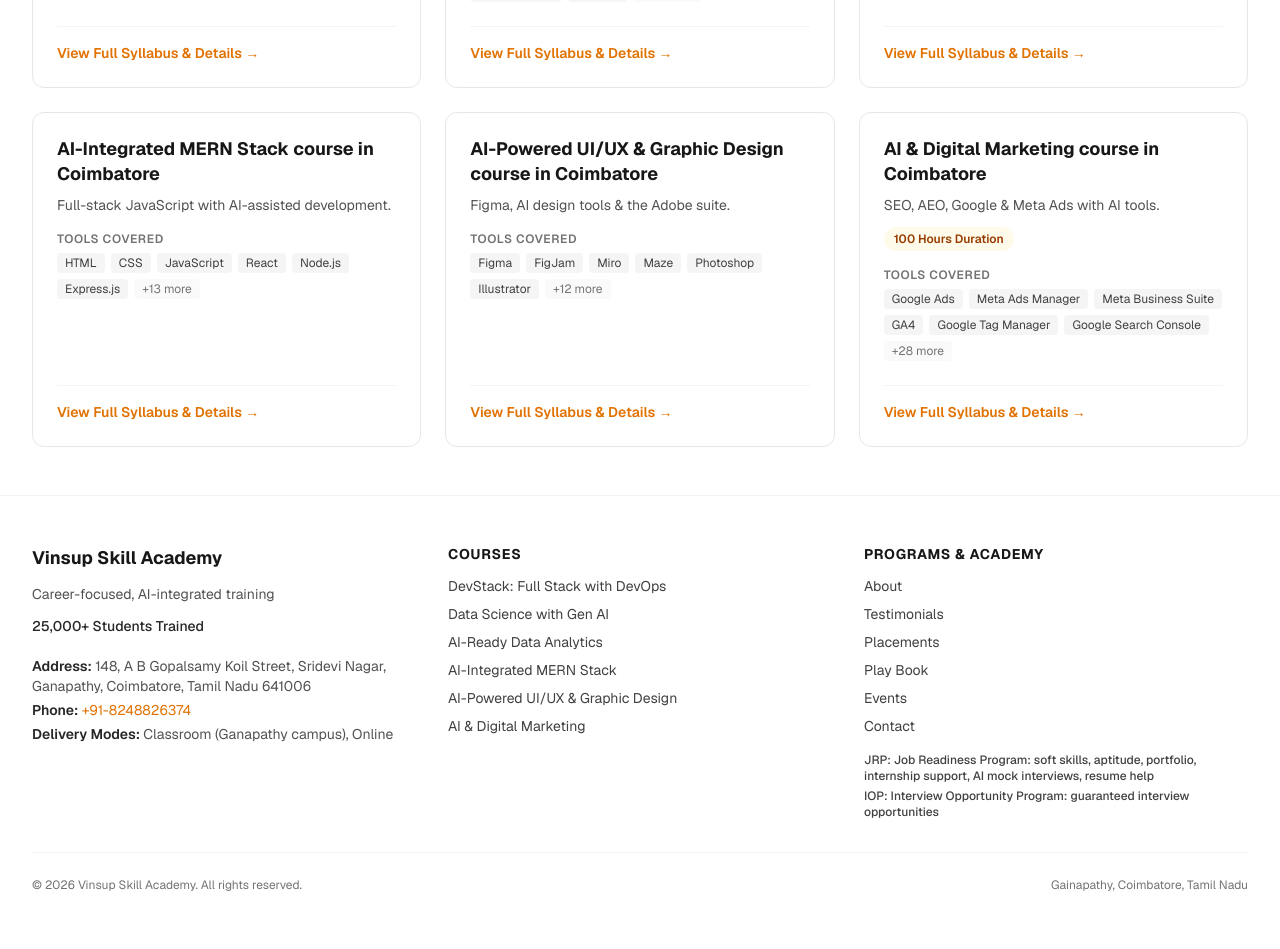
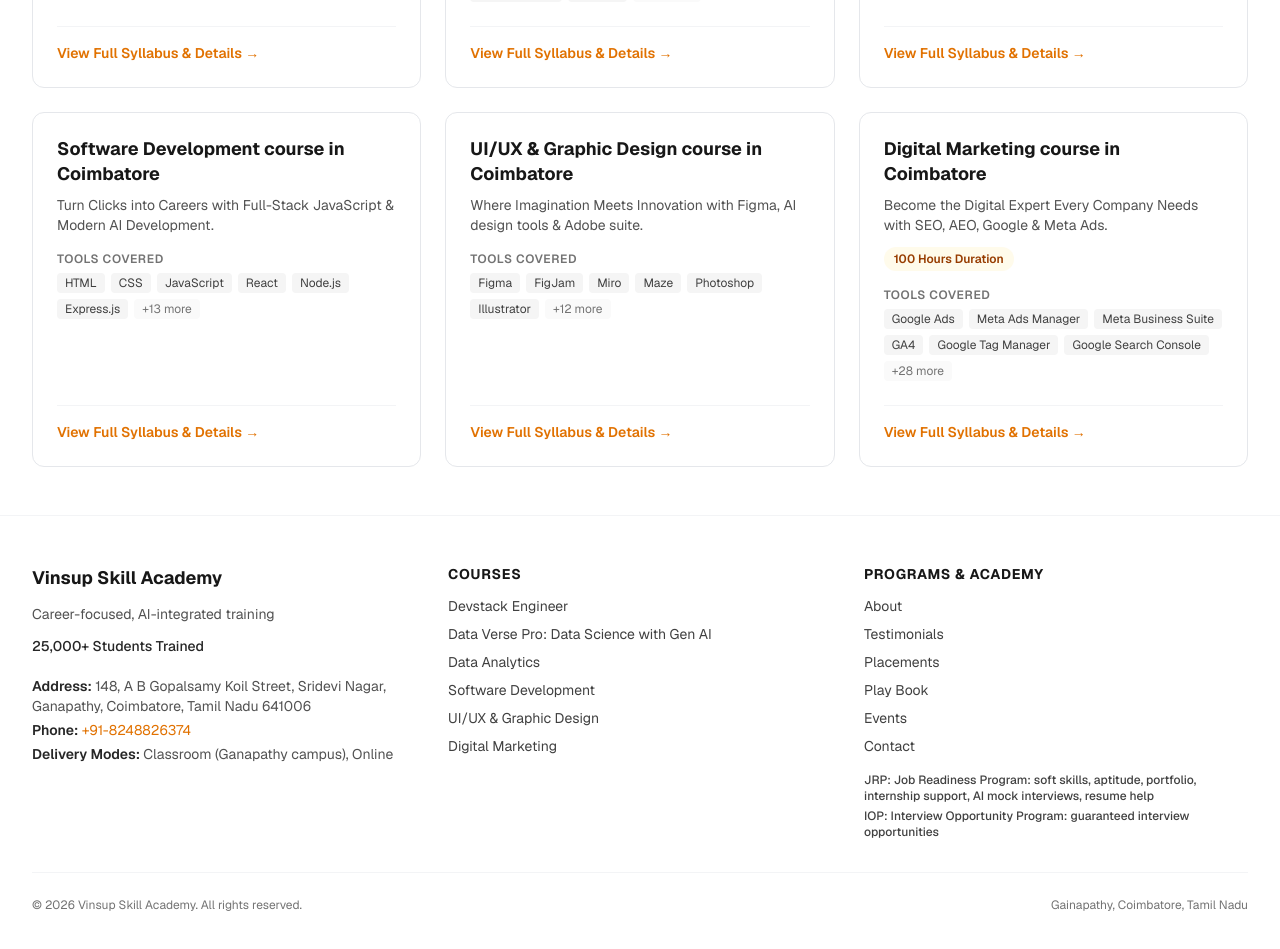
Before and after one commit to realresultdev-com/Visup-Skill-Academy, a Next.js app: page / in a window 1280 px wide. Shown: the part 1440-2389 px from the top of the page. Built offline with nearby package versions, Linux system fonts and the light colour scheme.

Commit message:
Create dedicated SEO pages and routes for each hero slider course

```diff
--- a/src/app/sitemap.ts
+++ b/src/app/sitemap.ts
@@ -1,5 +1,5 @@
 import type { MetadataRoute } from "next";
-import { siteData, coursesData } from "@/data/academyData";
+import { siteData, getAllCourseSlugs } from "@/data/academyData";
 
 export default function sitemap(): MetadataRoute.Sitemap {
   const baseUrl = siteData.url.endsWith("/")
@@ -24,8 +24,8 @@ export default function sitemap(): MetadataRoute.Sitemap {
     priority: route === "" ? 1.0 : route === "/courses" ? 0.9 : 0.8,
   }));
 
-  const courseEntries: MetadataRoute.Sitemap = coursesData.map((course) => ({
-    url: `${baseUrl}/courses/${course.slug}`,
+  const courseEntries: MetadataRoute.Sitemap = getAllCourseSlugs().map((slug) => ({
+    url: `${baseUrl}/courses/${slug}`,
     lastModified: "2026-11-17",
     changeFrequency: "weekly",
     priority: 0.9,
--- a/src/components/HeroSlider.tsx
+++ b/src/components/HeroSlider.tsx
@@ -19,7 +19,7 @@ export const heroSlides: HeroSlide[] = [
     badges: ["Project Based Learning", "Expert Mentorship", "Hands on Internship"],
     subtext: "Click to unlock your job-ready future!",
     ctaText: "Grab Your Seat",
-    ctaLink: "/courses/devstack-fullstack-devops",
+    ctaLink: "/courses/devstack-engineer",
   },
   {
     tagline: "Excel to AI in One Powerful Journey !",
@@ -43,7 +43,7 @@ export const heroSlides: HeroSlide[] = [
     badges: ["Project Based Learning", "Expert Mentorship", "Live Project Internship"],
     subtext: "One Click Closer to Your Dream Career !",
     ctaText: "Get Started Today",
-    ctaLink: "/courses/mern-stack",
+    ctaLink: "/courses/software-development",
   },
   {
     tagline: "Where Imagination Meets Innovation",
--- a/src/data/academyData.ts
+++ b/src/data/academyData.ts
@@ -38,13 +38,22 @@ export interface CourseFAQ {
   a: string;
 }
 
+export interface CourseHeroInfo {
+  tagline: string;
+  badges: string[];
+  subtext: string;
+  ctaText: string;
+}
+
 export interface Course {
   slug: string;
+  aliases?: string[];
   h1: string;
   subtitle: string;
   seoTitle?: string;
   metaDescription: string;
   keywords: string[];
+  heroInfo: CourseHeroInfo;
   durationHours: number | null;
   modules: CourseModule[] | null;
   tools: string[];
@@ -90,19 +99,27 @@ export const siteData: SiteData = {
 
 export const coursesData: Course[] = [
   {
-    slug: "devstack-fullstack-devops",
-    h1: "DevStack: Full Stack with DevOps course in Coimbatore",
+    slug: "devstack-engineer",
+    aliases: ["devstack-fullstack-devops"],
+    h1: "Devstack Engineer course in Coimbatore",
     subtitle:
       "Full stack web development with React, Node.js, MongoDB and DevOps tools like Git, Docker and Jenkins.",
-    seoTitle: "Full Stack Developer Course with DevOps in Coimbatore | DevStack | Vinsup",
+    seoTitle: "Devstack Engineer Course in Coimbatore | Full Stack & DevOps | Vinsup",
     metaDescription:
-      "DevStack full stack + DevOps course in Coimbatore covering HTML, CSS, JavaScript, React, Node.js, Express, MongoDB, Git, Docker and Jenkins, with projects, internship and placement support.",
+      "Devstack Engineer full stack + DevOps course in Coimbatore covering HTML, CSS, JavaScript, React, Node.js, Express, MongoDB, Git, Docker and Jenkins, with project based learning, expert mentorship, and hands-on internship.",
     keywords: [
+      "devstack engineer course coimbatore",
       "full stack developer course coimbatore",
       "devops course coimbatore",
       "full stack with devops training coimbatore",
       "software training institute coimbatore",
     ],
+    heroInfo: {
+      tagline: "Learn What No One's Teaching",
+      badges: ["Project Based Learning", "Expert Mentorship", "Hands on Internship"],
+      subtext: "Click to unlock your job-ready future!",
+      ctaText: "Grab Your Seat",
+    },
     durationHours: null,
     modules: null,
     tools: [
@@ -118,18 +135,34 @@ export const coursesData: Course[] = [
       "Jenkins",
     ],
     projects: null,
-    careerRoles: null,
+    careerRoles: [
+      "Full Stack Developer",
+      "DevOps Engineer",
+      "Backend Developer",
+      "Frontend Developer",
+    ],
     syllabusPdf: null,
-    faqs: null,
+    faqs: [
+      {
+        q: "What is the Devstack Engineer course in Coimbatore?",
+        a: "A comprehensive program combining full stack web development (React, Node.js, Express, MongoDB) with essential modern DevOps tools (Git, Docker, Jenkins), live project learning, and internship placement.",
+      },
+      {
+        q: "Who can enroll in the Devstack Engineer course?",
+        a: "Freshers, engineering students, and IT professionals aiming to master full stack engineering and cloud DevOps practices.",
+      },
+    ],
   },
   {
     slug: "data-verse-pro",
-    h1: "Data Science with Gen AI course in Coimbatore",
+    h1: "Data Verse Pro: Data Science with Gen AI course in Coimbatore",
     subtitle:
       "A progression from Excel and SQL through machine learning and deep learning to generative AI.",
+    seoTitle: "Data Verse Pro Course in Coimbatore | Data Science & Generative AI | Vinsup",
     metaDescription:
-      "A 200-hour Data Science and Generative AI course covering Python, SQL, Power BI, machine learning, deep learning, NLP, LLMs, RAG and AI agents, with live projects, internship and placement support.",
+      "A 200-hour Data Science and Generative AI course covering Python, SQL, Power BI, machine learning, deep learning, NLP, LLMs, RAG and AI agents, with real-time projects, expert mentorship, and hands-on internship.",
     keywords: [
+      "data verse pro coimbatore",
       "data science course in coimbatore",
       "data science training coimbatore",
       "generative ai course coimbatore",
@@ -137,6 +170,12 @@ export const coursesData: Course[] = [
       "AI course coimbatore",
       "data science institute coimbatore with placement",
     ],
+    heroInfo: {
+      tagline: "Excel to AI in One Powerful Journey !",
+      badges: ["Real Time Projects", "Expert Mentorship", "Hands on Internship"],
+      subtext: "Click to Unlock Your Job-Ready Future !",
+      ctaText: "Enroll Now",
+    },
     durationHours: 200,
     modules: [
       {
@@ -418,10 +457,11 @@ export const coursesData: Course[] = [
   },
   {
     slug: "data-analytics",
-    h1: "AI-Ready Data Analytics course in Coimbatore",
-    subtitle: "Excel, SQL, Power BI & Python, powered by AI.",
+    h1: "Data Analytics course in Coimbatore",
+    subtitle: "Upgrade Your Skills. Unlock High-Demand Jobs with Excel, SQL, Power BI & Python.",
+    seoTitle: "Data Analytics Course in Coimbatore | Excel, SQL, Power BI & Python | Vinsup",
     metaDescription:
-      "Job-focused data analytics course covering advanced Excel and VBA, MySQL, Power BI with advanced DAX, Looker Studio, Python and AI tools, with live projects, internship and placement support.",
+      "Job-focused data analytics course covering advanced Excel and VBA, MySQL, Power BI with advanced DAX, Looker Studio, Python and AI tools, with hands on training, expert mentorship, live project internship and placement support.",
     keywords: [
       "data analytics course in coimbatore",
       "data analyst course coimbatore",
@@ -430,6 +470,12 @@ export const coursesData: Course[] = [
       "excel training coimbatore",
       "business analytics course coimbatore",
     ],
+    heroInfo: {
+      tagline: "Upgrade Your Skills. Unlock High-Demand Jobs.",
+      badges: ["Hands on Training", "Expert Mentorship", "Live Project Internship"],
+      subtext: "One Click to Kickstart your Data Career !",
+      ctaText: "Begin Your Journey",
+    },
     durationHours: null,
     modules: [
       {
@@ -594,21 +640,28 @@ export const coursesData: Course[] = [
     ],
   },
   {
-    slug: "mern-stack",
-    h1: "AI-Integrated MERN Stack course in Coimbatore",
-    subtitle: "Full-stack JavaScript with AI-assisted development.",
-    seoTitle:
-      "MERN Stack Course in Coimbatore with AI Tools | Full Stack Training | Vinsup",
+    slug: "software-development",
+    aliases: ["mern-stack"],
+    h1: "Software Development course in Coimbatore",
+    subtitle: "Turn Clicks into Careers with Full-Stack JavaScript & Modern AI Development.",
+    seoTitle: "Software Development Course in Coimbatore | Full Stack MERN Training | Vinsup",
     metaDescription:
-      "Full stack MERN course covering HTML, CSS, JavaScript, React, Node.js, Express, MongoDB, REST APIs, auth and deployment, plus AI coding with Cursor, Cline and Google Antigravity. Projects, internship and placement support.",
+      "Full stack software development course covering HTML, CSS, JavaScript, React, Node.js, Express, MongoDB, REST APIs, auth, CI/CD, and AI coding with project based learning, expert mentorship, and live project internship.",
     keywords: [
+      "software development course in coimbatore",
+      "software developer training coimbatore",
       "mern stack course in coimbatore",
       "full stack developer course coimbatore",
       "react js course coimbatore",
       "node js training coimbatore",
       "web development course coimbatore",
-      "full stack training with placement coimbatore",
     ],
+    heroInfo: {
+      tagline: "Turn Clicks into Careers",
+      badges: ["Project Based Learning", "Expert Mentorship", "Live Project Internship"],
+      subtext: "One Click Closer to Your Dream Career !",
+      ctaText: "Get Started Today",
+    },
     durationHours: null,
     modules: [
       {
@@ -774,6 +827,7 @@ export const coursesData: Course[] = [
       },
     ],
     careerRoles: [
+      "Software Developer",
       "Junior Frontend Developer",
       "Junior Backend Developer",
       "Full-Stack MERN Developer",
@@ -785,8 +839,8 @@ export const coursesData: Course[] = [
       "https://www.vinsupskillacademy.com/brochures/vinsup-ai-integrated-mern-stack-syllabus.pdf",
     faqs: [
       {
-        q: "Which is the best full stack / MERN course in Coimbatore?",
-        a: "Covers HTML, CSS, JavaScript, React, Node.js, Express and MongoDB, with REST APIs, auth, CI/CD deployment and a full AI-assisted development module.",
+        q: "Which is the best software development / MERN course in Coimbatore?",
+        a: "Covers HTML, CSS, JavaScript, React, Node.js, Express and MongoDB, with REST APIs, auth, CI/CD deployment, and an AI-assisted development module.",
       },
       {
         q: "Which AI coding tools will I learn?",
@@ -794,11 +848,11 @@ export const coursesData: Course[] = [
       },
       {
         q: "Do I need prior coding experience?",
-        a: "No. Starts with the developer environment, Git and HTML.",
+        a: "No. Starts with the developer environment, Git and HTML fundamentals.",
       },
       {
         q: "What will I build?",
-        a: "Ten mini projects and a capstone MERN application.",
+        a: "Ten mini projects and an enterprise capstone application.",
       },
       {
         q: "Will I learn deployment?",
@@ -813,17 +867,26 @@ export const coursesData: Course[] = [
   },
   {
     slug: "ui-ux-design",
-    h1: "AI-Powered UI/UX & Graphic Design course in Coimbatore",
-    subtitle: "Figma, AI design tools & the Adobe suite.",
+    aliases: ["ui-ux-graphic-design"],
+    h1: "UI/UX & Graphic Design course in Coimbatore",
+    subtitle: "Where Imagination Meets Innovation with Figma, AI design tools & Adobe suite.",
+    seoTitle: "UI/UX & Graphic Design Course in Coimbatore | Figma & Adobe Training | Vinsup",
     metaDescription:
-      "Course covering UX research, Figma, AI design tools, Adobe apps and CorelDRAW, with portfolio projects, internship and placement support.",
+      "Course covering UX research, Figma, AI design tools, Adobe apps and CorelDRAW, with hands on training, expert mentorship, live project internship, and portfolio placement support.",
     keywords: [
       "ui ux course coimbatore",
+      "ui ux graphic design course coimbatore",
       "figma course coimbatore",
       "graphic design course coimbatore",
       "web design course coimbatore",
       "product design course coimbatore",
     ],
+    heroInfo: {
+      tagline: "Where Imagination Meets Innovation",
+      badges: ["Hands On Training", "Expert Mentorship", "Live Project Internship"],
+      subtext: "The Creative World needs you — Tap to Begin",
+      ctaText: "Register Now",
+    },
     durationHours: null,
     modules: [
       {
@@ -998,10 +1061,11 @@ export const coursesData: Course[] = [
   },
   {
     slug: "digital-marketing",
-    h1: "AI & Digital Marketing course in Coimbatore",
-    subtitle: "SEO, AEO, Google & Meta Ads with AI tools.",
+    h1: "Digital Marketing course in Coimbatore",
+    subtitle: "Become the Digital Expert Every Company Needs with SEO, AEO, Google & Meta Ads.",
+    seoTitle: "Digital Marketing Course in Coimbatore | SEO, Google & Meta Ads Training | Vinsup",
     metaDescription:
-      "A 100-hour, AI-powered digital marketing course covering SEO, AEO and GEO, Google and Meta Ads, WordPress, Shopify, email and WhatsApp automation, and GA4, with live projects, certifications, internship and placement support.",
+      "A 100-hour, AI-powered digital marketing course covering SEO, AEO and GEO, Google and Meta Ads, WordPress, Shopify, email and WhatsApp automation, and GA4, with hands on training, expert mentorship, and live project internship.",
     keywords: [
       "digital marketing course in coimbatore",
       "digital marketing training coimbatore",
@@ -1010,6 +1074,12 @@ export const coursesData: Course[] = [
       "social media marketing course coimbatore",
       "digital marketing institute coimbatore with placement",
     ],
+    heroInfo: {
+      tagline: "Become the Digital Expert Every Company Needs",
+      badges: ["Hands on Training", "Expert Mentorship", "Live Project Internship"],
+      subtext: "One Click Closer to Your Dream Career !",
+      ctaText: "Join Now",
+    },
     durationHours: 100,
     modules: [
       {
@@ -1222,6 +1292,19 @@ export const coursesData: Course[] = [
   },
 ];
 
+export function getAllCourseSlugs(): string[] {
+  const slugs: string[] = [];
+  for (const course of coursesData) {
+    slugs.push(course.slug);
+    if (course.aliases) {
+      slugs.push(...course.aliases);
+    }
+  }
+  return slugs;
+}
+
 export function getCourseBySlug(slug: string): Course | undefined {
-  return coursesData.find((course) => course.slug === slug);
+  return coursesData.find(
+    (course) => course.slug === slug || (course.aliases && course.aliases.includes(slug))
+  );
 }
```
Also changed, not shown: src/app/courses/[slug]/page.tsx (+53 -12 lines).
